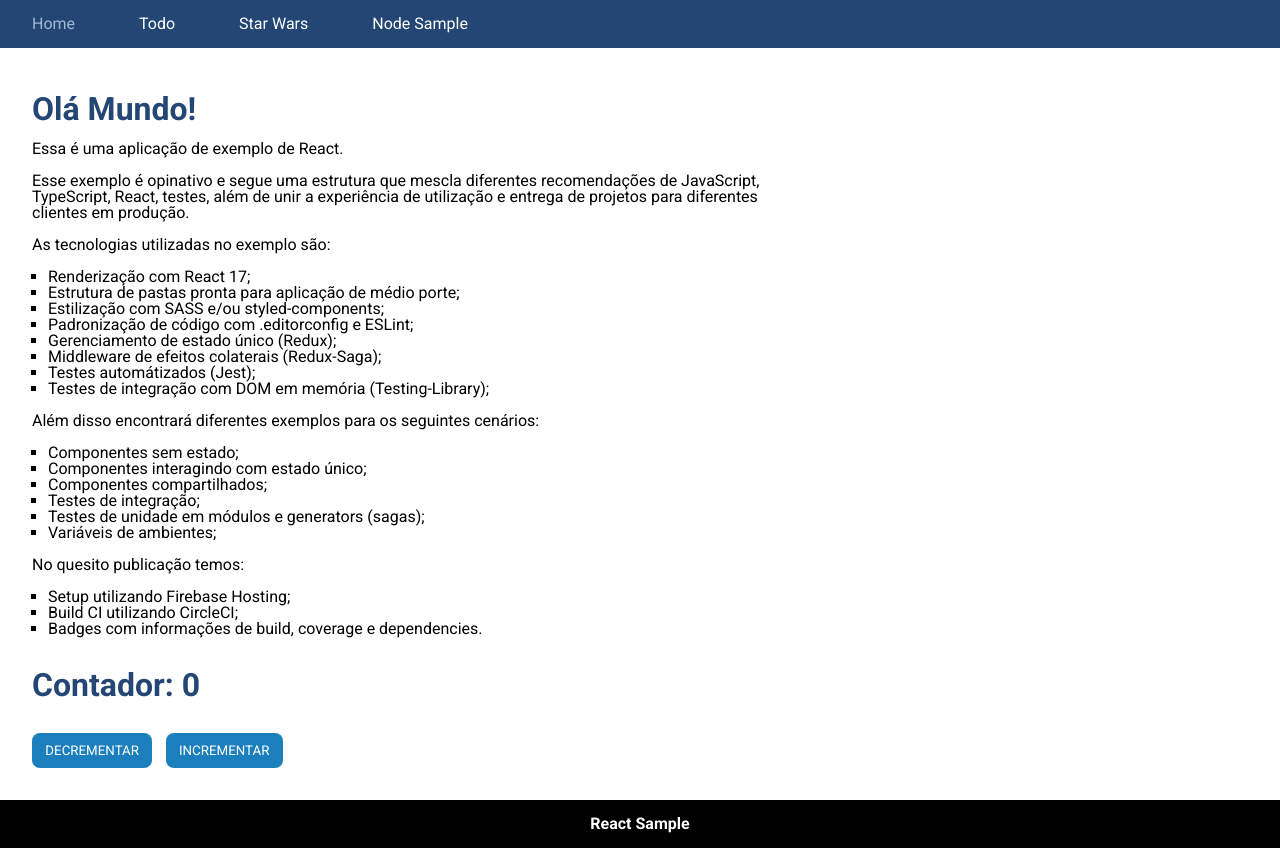
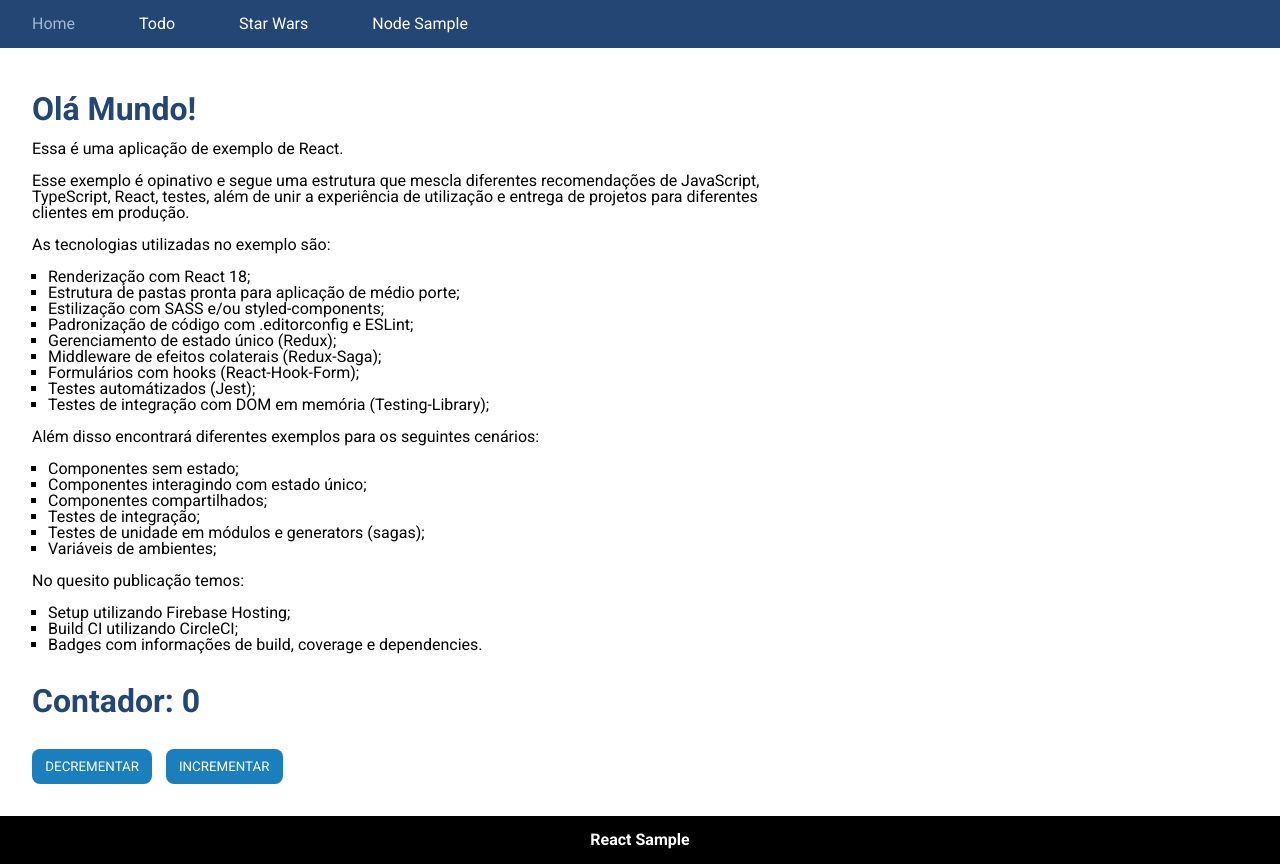
Before and after one commit to vitorspadacio/react-sample, a React app: page / in a window 1280 px wide. Built offline with nearby package versions, Linux system fonts and the light colour scheme; no server answers.

Commit message:
refactor: new react version

```diff
--- a/src/features/home/HomePage/HomePage.tsx
+++ b/src/features/home/HomePage/HomePage.tsx
@@ -25,12 +25,13 @@ export default () => {
 
       <p>As tecnologias utilizadas no exemplo são:</p>
       <ul>
-        <li>Renderização com React 17;</li>
+        <li>Renderização com React 18;</li>
         <li>Estrutura de pastas pronta para aplicação de médio porte;</li>
         <li>Estilização com SASS e/ou styled-components;</li>
         <li>Padronização de código com .editorconfig e ESLint;</li>
         <li>Gerenciamento de estado único (Redux);</li>
         <li>Middleware de efeitos colaterais (Redux-Saga);</li>
+        <li>Formulários com hooks (React-Hook-Form);</li>
         <li>Testes automátizados (Jest);</li>
         <li>Testes de integração com DOM em memória (Testing-Library);</li>
       </ul>
```
